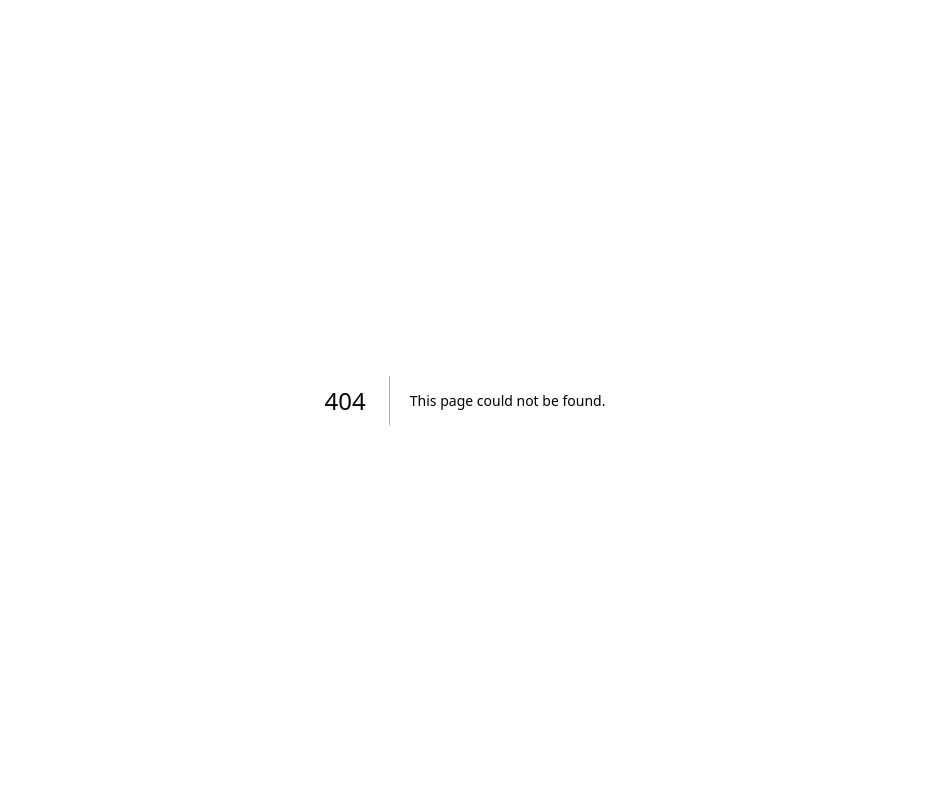
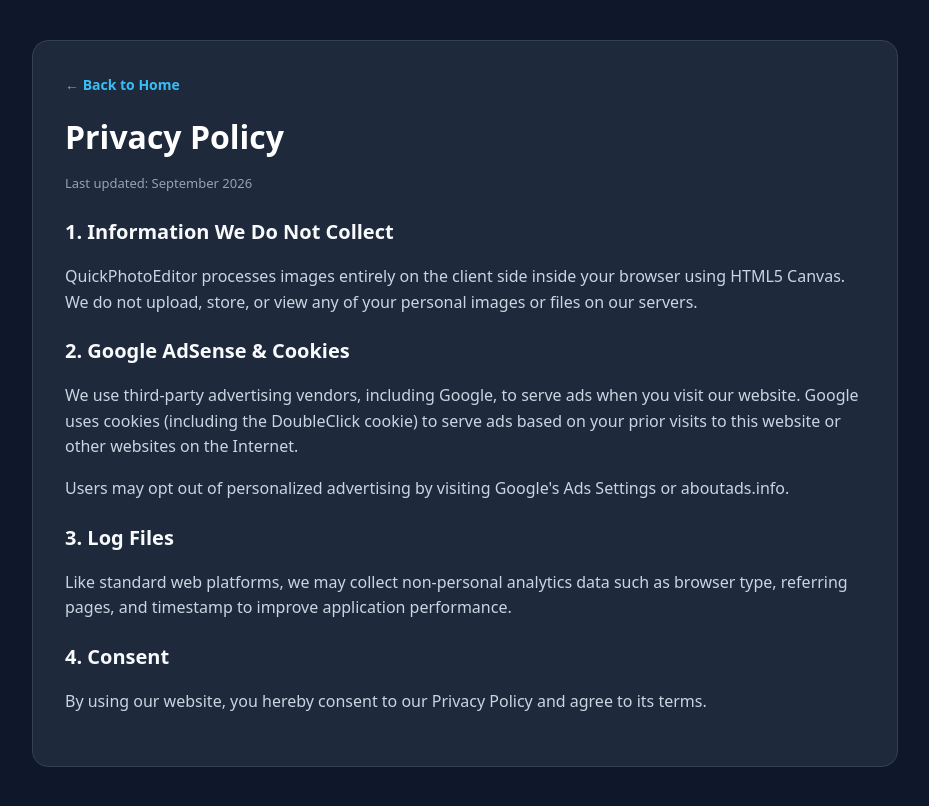
Before and after one commit to abhishek1610-byte/quickphotoeditor, a Next.js app: page /privacy-policy in a window 1280 px wide. Before the commit this address had no page. Shown: the top 806 px of the page, without its empty margins (175-1104 px from the left). Built offline with nearby package versions, Linux system fonts and the light colour scheme.

Commit message:
Create page.js

```diff
--- /dev/null
+++ b/app/privacy-policy/page.js
@@ -0,0 +1,37 @@
+import Link from 'next/link';
+
+export default function PrivacyPolicy() {
+  return (
+    <div style={{ minHeight: '100vh', backgroundColor: '#0f172a', color: '#cbd5e1', fontFamily: 'system-ui, sans-serif', padding: '40px 20px' }}>
+      <div style={{ maxWidth: '800px', margin: '0 auto', backgroundColor: '#1e293b', padding: '32px', borderRadius: '16px', border: '1px solid #334155' }}>
+        <Link href="/" style={{ color: '#38bdf8', textDecoration: 'none', fontSize: '14px', fontWeight: 'bold' }}>
+          ← Back to Home
+        </Link>
+
+        <h1 style={{ fontSize: '32px', fontWeight: '800', color: '#ffffff', marginTop: '20px', marginBottom: '16px' }}>Privacy Policy</h1>
+        <p style={{ fontSize: '13px', color: '#94a3b8', marginBottom: '24px' }}>Last updated: September 2026</p>
+
+        <section style={{ marginBottom: '20px', lineHeight: 1.6 }}>
+          <h2 style={{ fontSize: '20px', color: '#f8fafc', marginBottom: '8px' }}>1. Information We Do Not Collect</h2>
+          <p>QuickPhotoEditor processes images entirely on the client side inside your browser using HTML5 Canvas. We do not upload, store, or view any of your personal images or files on our servers.</p>
+        </section>
+
+        <section style={{ marginBottom: '20px', lineHeight: 1.6 }}>
+          <h2 style={{ fontSize: '20px', color: '#f8fafc', marginBottom: '8px' }}>2. Google AdSense & Cookies</h2>
+          <p>We use third-party advertising vendors, including Google, to serve ads when you visit our website. Google uses cookies (including the DoubleClick cookie) to serve ads based on your prior visits to this website or other websites on the Internet.</p>
+          <p style={{ marginTop: '8px' }}>Users may opt out of personalized advertising by visiting Google's Ads Settings or aboutads.info.</p>
+        </section>
+
+        <section style={{ marginBottom: '20px', lineHeight: 1.6 }}>
+          <h2 style={{ fontSize: '20px', color: '#f8fafc', marginBottom: '8px' }}>3. Log Files</h2>
+          <p>Like standard web platforms, we may collect non-personal analytics data such as browser type, referring pages, and timestamp to improve application performance.</p>
+        </section>
+
+        <section style={{ marginBottom: '20px', lineHeight: 1.6 }}>
+          <h2 style={{ fontSize: '20px', color: '#f8fafc', marginBottom: '8px' }}>4. Consent</h2>
+          <p>By using our website, you hereby consent to our Privacy Policy and agree to its terms.</p>
+        </section>
+      </div>
+    </div>
+  );
+}
```
